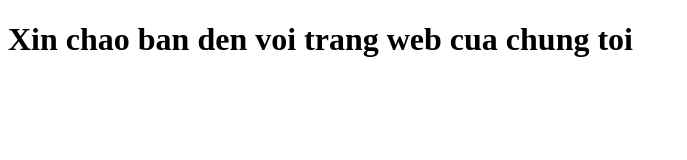
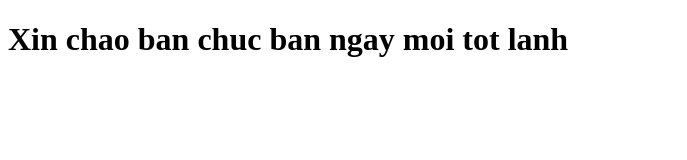
Before and after one commit to hoangthien10021998/tinhocthatladongian, a plain HTML site: page index.html in a window 1280 px wide. Shown: the whole page, without its empty margins (0-687 px from the left). Drawn offline with Linux system fonts and the light colour scheme.

Commit message:
chao ban

```diff
--- a/index.html
+++ b/index.html
@@ -2,7 +2,7 @@
 <html>
 <head>
 	<title>WELL COME TO WEBSITE</title>
-	<h1>Xin chao ban den voi trang web cua chung toi</h1>
+	<h1>Xin chao ban chuc ban ngay moi tot lanh</h1>
 </head>
 <body>
 
```
